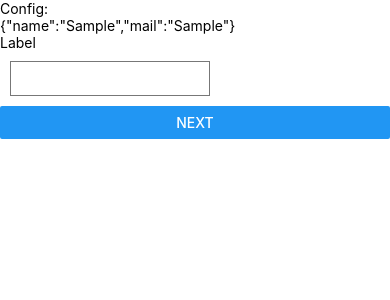
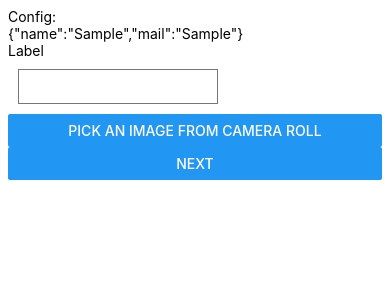
Before and after one commit to mklecha/mago-montaze, a React Native app: screen / in a window 390 px wide. Both pictures are taken after typing "Sample", "Sample" into the empty fields and a click on the button "SEND". Shown: the top 300 px of the page. Built offline with nearby package versions, Linux system fonts and the light colour scheme.

Commit message:
photo picker

```diff
--- a/package.json
+++ b/package.json
@@ -10,6 +10,7 @@
   "dependencies": {
     "@react-native-async-storage/async-storage": "~1.15.0",
     "expo": "~42.0.1",
+    "expo-image-picker": "~10.2.2",
     "expo-mail-composer": "~10.2.2",
     "expo-status-bar": "~1.0.4",
     "react": "16.13.1",
--- a/src/components/form/Form.tsx
+++ b/src/components/form/Form.tsx
@@ -1,7 +1,8 @@
 import React, {useState} from 'react';
-import {Button, StyleSheet, Text, TextInput, View} from 'react-native';
+import {Button, Image, StyleSheet, Text, TextInput, View} from 'react-native';
 import {Config} from "../../model/Config";
 import {FormValues} from "../../model/FormValues";
+import PhotoPicker from "./PhotoPicker";
 
 export interface FormProps {
     config?: Config;
@@ -10,12 +11,19 @@ export interface FormProps {
 
 export default function Form(props: FormProps) {
     const [line1, setLine1] = useState('');
+    const [photos, setPhotos] = useState<string[]>([]);
 
     const handleSubmit = () => {
         const formValues: FormValues = {
-            line1: line1
+            line1: line1,
+            photos: photos
         };
         props.setFormValues(formValues);
+    }
+
+    const addPhoto = (photoURI: string) => {
+        const newPhotos = [...photos, photoURI]
+        setPhotos(newPhotos);
     }
 
     return (
@@ -27,6 +35,10 @@ export default function Form(props: FormProps) {
                 style={styles.input}
                 onChangeText={e => setLine1(e)}
             />
+            <PhotoPicker addPhoto={addPhoto}/>
+            {photos.map((value: string, index: number) => (
+                <Image key={index} source={{uri: value}} style={{width: 200, height: 200}}/>
+            ))}
             <Button title={'Next'} onPress={handleSubmit}/>
         </View>
     );
@@ -35,6 +47,7 @@ export default function Form(props: FormProps) {
 const styles = StyleSheet.create({
     container: {
         backgroundColor: '#fff',
+        padding: 8
     },
     input: {
         borderWidth: 1,
--- /dev/null
+++ b/src/components/form/PhotoPicker.tsx
@@ -0,0 +1,36 @@
+import React, {useEffect} from 'react';
+import {Button, Platform} from 'react-native';
+import * as ImagePicker from 'expo-image-picker';
+import {ImagePickerResult} from "expo-image-picker";
+
+export interface PhotoPickerProps {
+    addPhoto: (photoURI: string) => void;
+}
+
+export default function PhotoPicker(props: PhotoPickerProps) {
+    useEffect(() => {
+        (async () => {
+            if (Platform.OS !== 'web') {
+                const {status} = await ImagePicker.requestMediaLibraryPermissionsAsync();
+                if (status !== 'granted') {
+                    alert('Sorry, we need camera roll permissions to make this work!');
+                }
+            }
+        })();
+    }, []);
+
+    const pickImage = async () => {
+        let result: ImagePickerResult = await ImagePicker.launchImageLibraryAsync({
+            mediaTypes: ImagePicker.MediaTypeOptions.Images,
+            quality: 0.2,
+        });
+
+        if (!result.cancelled) {
+            props.addPhoto(result.uri);
+        }
+    };
+
+    return (
+        <Button title="Pick an image from camera roll" onPress={pickImage}/>
+    );
+}
--- a/src/components/form/Summary.tsx
+++ b/src/components/form/Summary.tsx
@@ -1,5 +1,5 @@
 import React from 'react';
-import {StyleSheet, View, Text, Button} from 'react-native';
+import {StyleSheet, View, Text, Button, Image} from 'react-native';
 import {texts} from "../../texts";
 import {Config} from "../../model/Config";
 import {FormValues} from "../../model/FormValues";
@@ -21,6 +21,9 @@ export default function Summary(props: SummaryProps) {
             <Text>Summary</Text>
             <Text>{JSON.stringify(props.config, undefined, "\t")}</Text>
             <Text>{JSON.stringify(props.formValues, undefined, "\t")}</Text>
+            {props.formValues.photos.map((value: string, index: number) => (
+                <Image key={index} source={{uri: value}} style={{width: 200, height: 200}}/>
+            ))}
             <Button title={texts.back} onPress={handleSend}/>
             <Button title={texts.sendMail} onPress={handleSend}/>
             <Button title={texts.finish} onPress={() => {
--- a/src/components/form/composeMail.ts
+++ b/src/components/form/composeMail.ts
@@ -14,8 +14,9 @@ const composeOptions = (config: Config, formValues: FormValues): MailComposerOpt
         recipients: [config.mail],
         subject: 'Test',
         body: body,
-        isHtml: true
-    }
+        isHtml: true,
+        attachments: formValues.photos
+    };
 }
 
 export const composeMail = (config: Config, formValues: FormValues): Promise<MailComposerResult> => {
--- a/src/model/FormValues.ts
+++ b/src/model/FormValues.ts
@@ -1,3 +1,4 @@
 export interface FormValues {
     line1: string;
+    photos: string[];
 }
```
Also changed, not shown: 1 other file (tests, documents, lock files or other folders).
